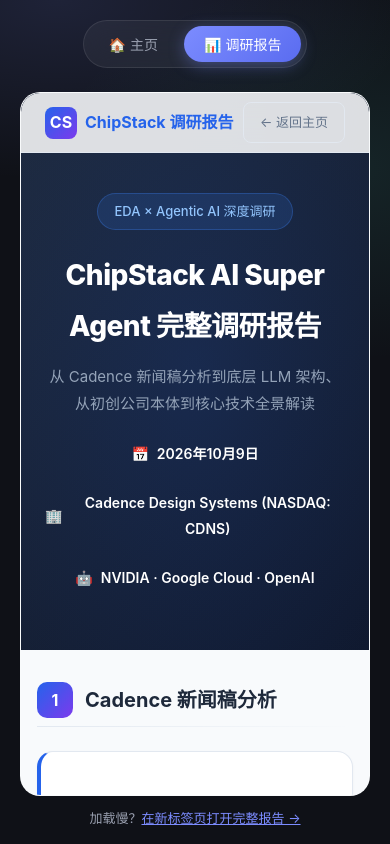
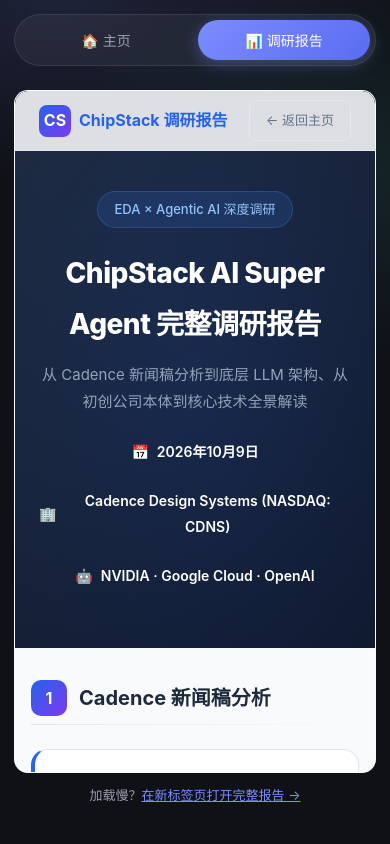
Before and after one commit to yixinwu/yixinwu.github.io, a plain HTML site: page index.html in a window 390 px wide. Both pictures are taken after a click on the tab "📊 调研报告". Drawn offline with Linux system fonts and the light colour scheme.

Commit message:
Mobile layout: safe-area insets for Dynamic Island, responsive tabs

```diff
--- a/index.html
+++ b/index.html
@@ -27,26 +27,30 @@
       var(--bg);
     color: var(--text);
     display: flex; flex-direction: column; align-items: center;
-    padding: 20px 20px 48px;
+    /* 顶部/底部留出灵动岛与 Home 指示条的安全区 */
+    padding: calc(14px + env(safe-area-inset-top)) 20px calc(40px + env(safe-area-inset-bottom));
     -webkit-font-smoothing: antialiased;
   }
 
   /* ===== Tab 栏 ===== */
   .tabbar {
     display: flex; gap: 6px;
+    width: 100%; max-width: 420px;
     background: rgba(255,255,255,.05);
     border: 1px solid var(--line);
     border-radius: 999px;
     padding: 5px;
     margin-bottom: 24px;
-    position: sticky; top: 14px;
+    position: sticky; top: calc(10px + env(safe-area-inset-top));
     z-index: 10;
     backdrop-filter: blur(12px);
+    -webkit-backdrop-filter: blur(12px);
   }
   .tabbar button {
     appearance: none; border: 0; cursor: pointer;
     font-size: 14px; font-family: inherit;
-    padding: 8px 20px; border-radius: 999px;
+    flex: 1;
+    padding: 10px 20px; border-radius: 999px;
     background: transparent; color: var(--muted);
     transition: background .18s ease, color .18s ease;
     white-space: nowrap;
@@ -106,7 +110,8 @@
     display: none; flex-direction: column;
   }
   #tab-report iframe {
-    width: 100%; flex: 1; min-height: calc(100vh - 140px);
+    width: 100%; flex: 1;
+    min-height: calc(100vh - 170px - env(safe-area-inset-top));
     border: 1px solid var(--line); border-radius: 20px;
     background: #f8fafc;
   }
@@ -115,6 +120,15 @@
     font-size: 13px; color: var(--muted); margin-top: 12px;
   }
   .report-open a { color: var(--accent); }
+
+  /* ===== 移动端适配（手机竖屏） ===== */
+  @media (max-width: 640px) {
+    body { padding-left: 14px; padding-right: 14px; }
+    .card { padding: 32px 20px; border-radius: 20px; }
+    .avatar { width: 80px; height: 80px; font-size: 30px; }
+    h1 { font-size: 24px; }
+    #tab-report iframe { border-radius: 14px; }
+  }
 </style>
 </head>
 <body>
@@ -184,7 +198,7 @@
       activate(btnReport, btnHome);
       tabHome.style.display = 'none';
       tabReport.style.display = 'flex';
-      if (!loaded) { frame.src = '/chipstack-report.html'; loaded = true; }
+      if (!loaded) { frame.src = 'chipstack-report.html'; loaded = true; }
       document.title = '调研报告 · Yixin';
     });
 
```
